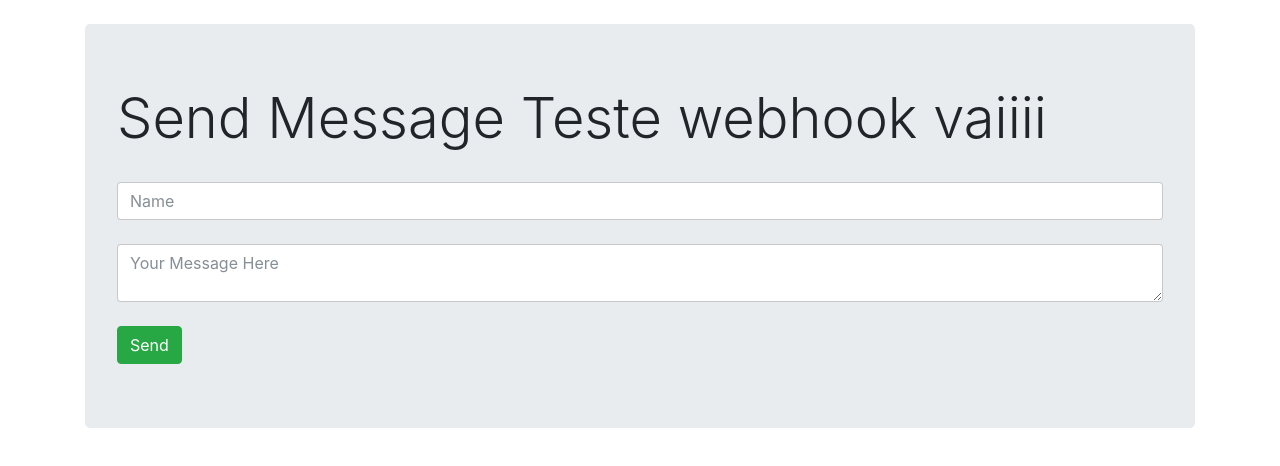
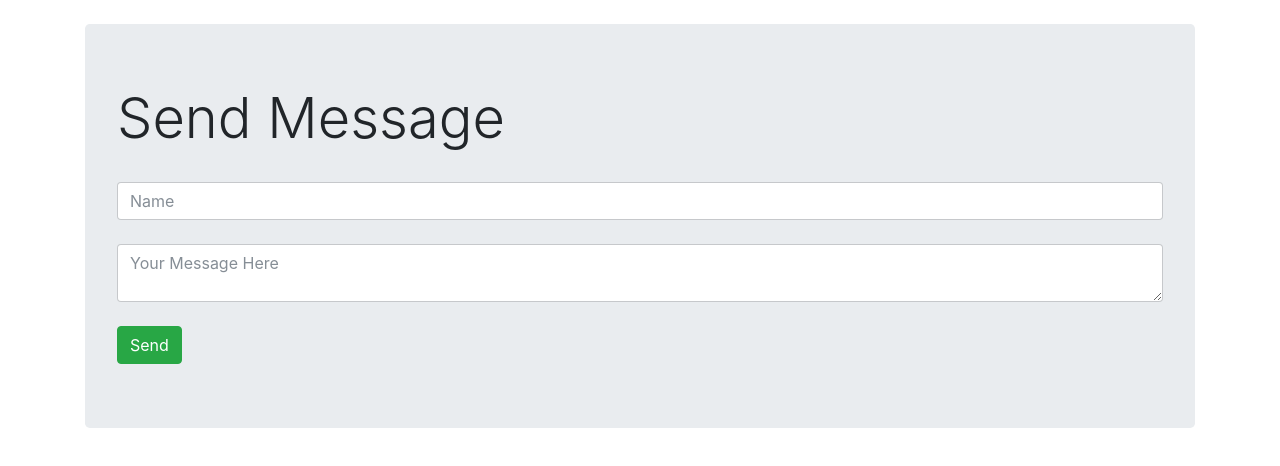
Before and after one commit to jhinfo93/ezops-test-jackson, a website: page code/index.html in a window 1280 px wide. Drawn offline with nearby package versions, Linux system fonts and the light colour scheme; no server answers.

Commit message:
subindo aplicação na aws

```diff
--- a/code/index.html
+++ b/code/index.html
@@ -12,7 +12,7 @@
 <div class="container">
     <br>
     <div class="jumbotron">
-        <h1 class="display-4">Send Message Teste webhook vaiiii</h1>
+        <h1 class="display-4">Send Message</h1>
         <br>
         <input id = "name" class="form-control" placeholder="Name">
         <br>
```
Also changed, not shown: 4 other files.
